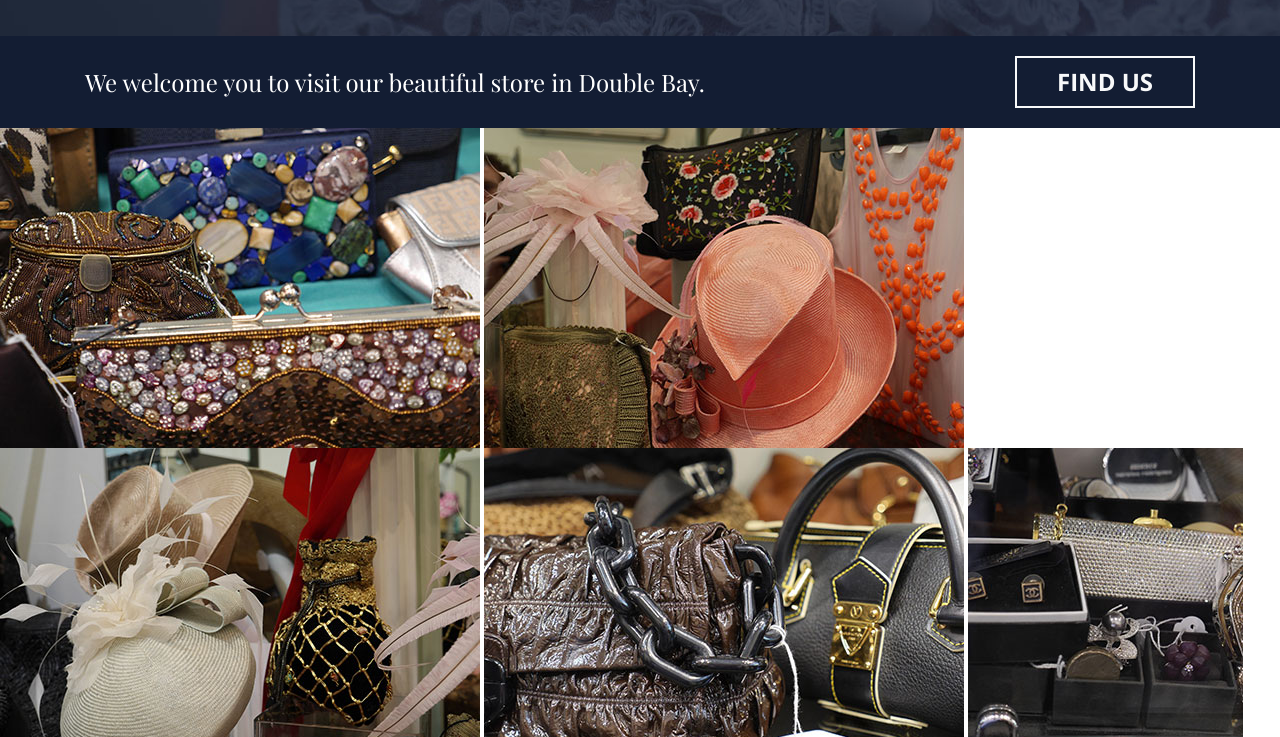
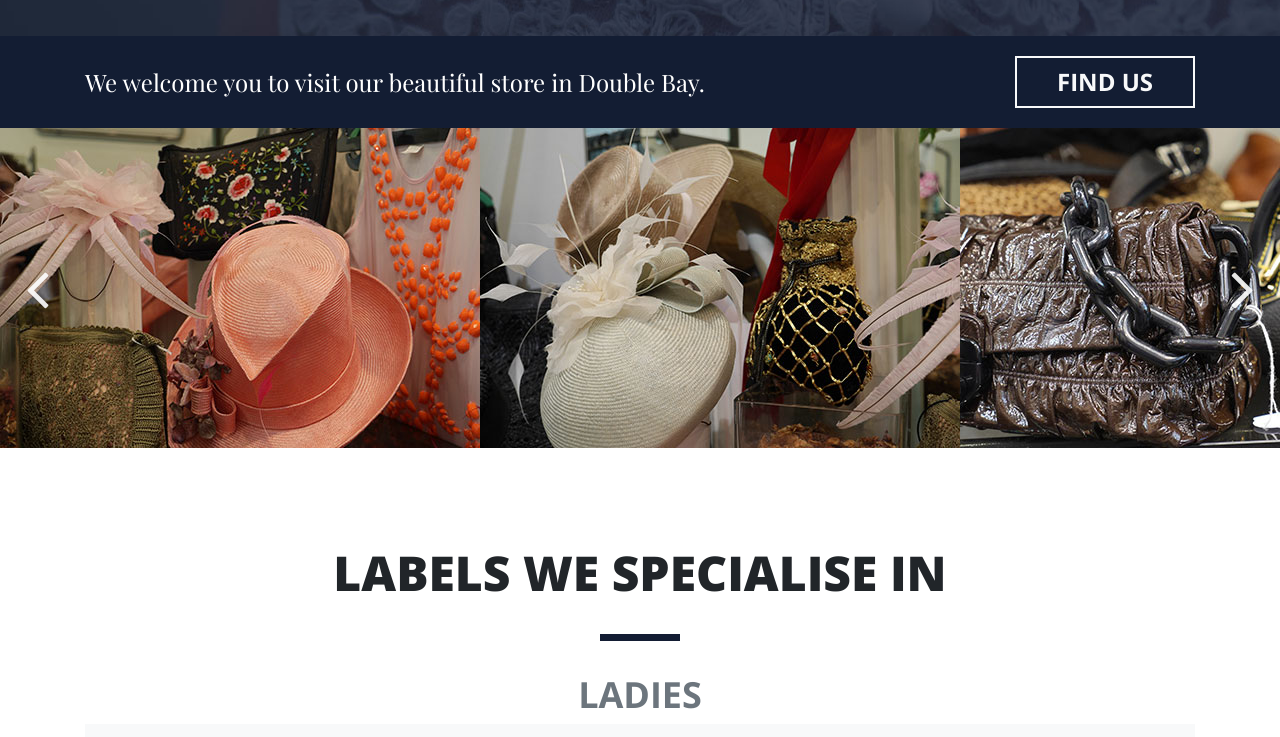
Before and after one commit to lukeoly/La-Deuxieme-Fois, a website: page dist/index.html in a window 1280 px wide. Shown: the part 791-1528 px from the top of the page. Drawn offline with nearby package versions, Linux system fonts and the light colour scheme; the site is published under a folder, as on GitHub Pages, so addresses that start at the root find nothing.

Commit message:
Fixed scripts.js path

```diff
--- a/dist/index.html
+++ b/dist/index.html
@@ -202,6 +202,6 @@
   </section>
 
 
-  <script src="/js/scripts.js" charset="utf-8"></script>
+  <script src="js/scripts.js" charset="utf-8"></script>
 </body>
 </html>
```
